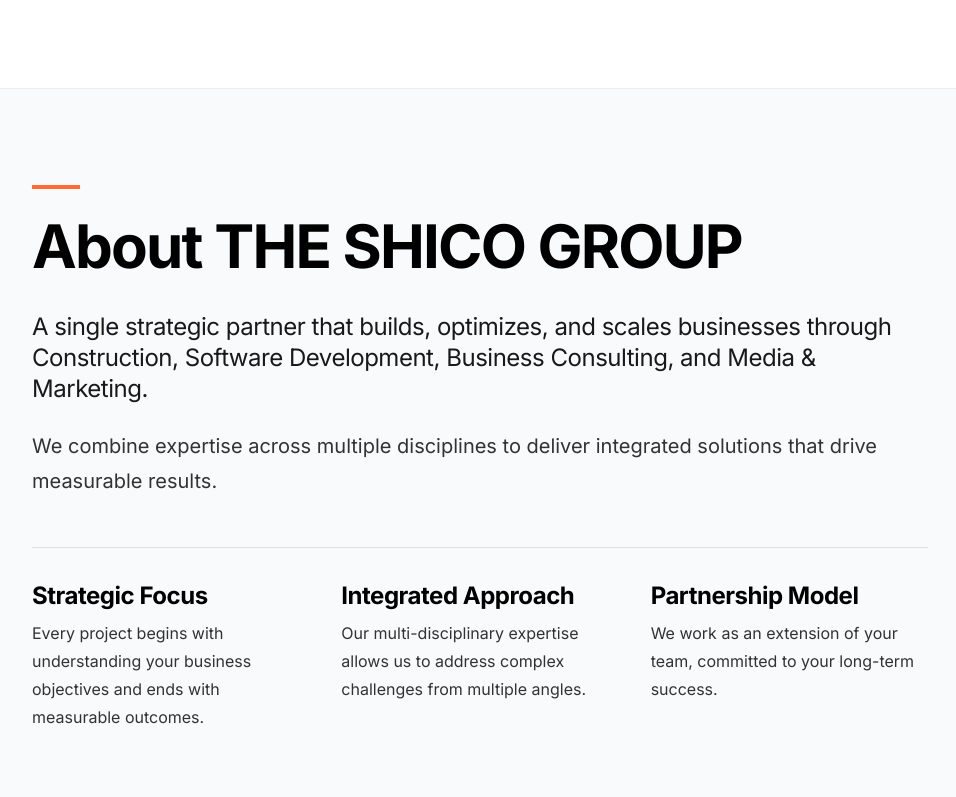
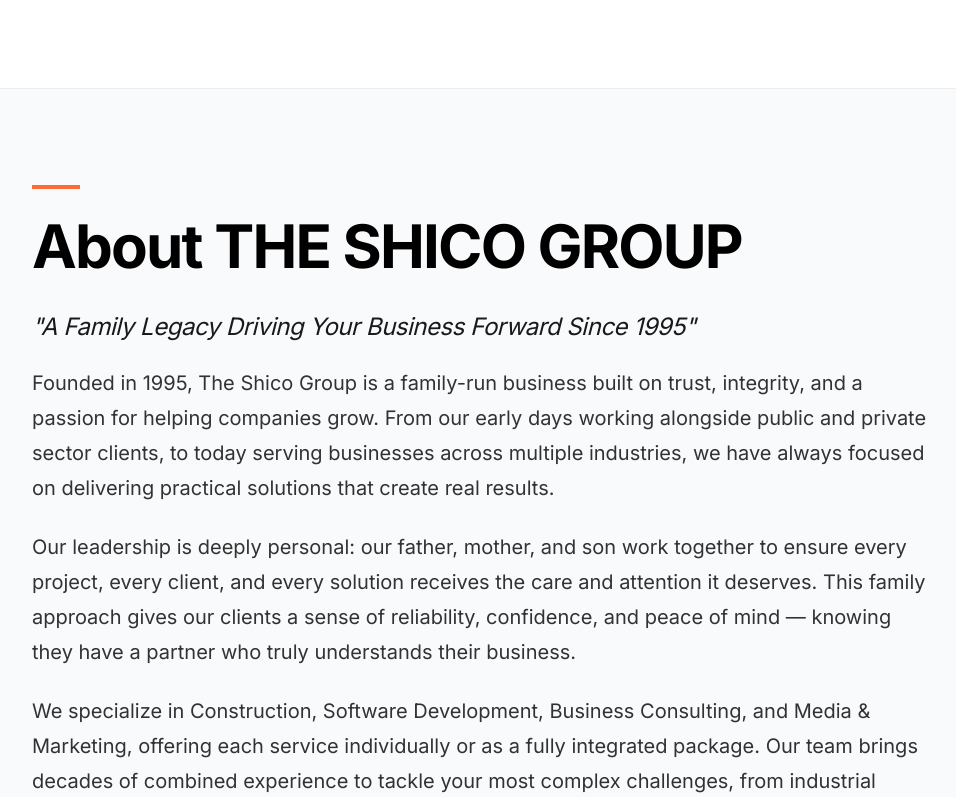
Before and after one commit to shef21/shico-group-website, a Next.js app: page / in a window 1280 px wide. Shown: the part 5706-6503 px from the top of the page, without its empty margins (0-956 px from the left). Built offline with nearby package versions, Linux system fonts and the light colour scheme.

Commit message:
Update About section content and add Media & Marketing video

```diff
--- a/components/About.tsx
+++ b/components/About.tsx
@@ -12,40 +12,26 @@
             About {brandName}
           </h2>
 
-          {/* Mission Statement */}
+          {/* Content */}
           <div className="mb-12">
-            <p className="text-xl sm:text-2xl text-black/90 leading-relaxed mb-6 text-left">
-              {positioningStatement}
+            <p className="text-xl sm:text-2xl text-black/90 leading-relaxed mb-6 text-left italic">
+              "A Family Legacy Driving Your Business Forward Since 1995"
+            </p>
+            <p className="text-lg sm:text-xl text-black/80 leading-relaxed mb-6 text-left">
+              Founded in 1995, The Shico Group is a family-run business built on trust, integrity, and a passion for helping companies grow. From our early days working alongside public and private sector clients, to today serving businesses across multiple industries, we have always focused on delivering practical solutions that create real results.
+            </p>
+            <p className="text-lg sm:text-xl text-black/80 leading-relaxed mb-6 text-left">
+              Our leadership is deeply personal: our father, mother, and son work together to ensure every project, every client, and every solution receives the care and attention it deserves. This family approach gives our clients a sense of reliability, confidence, and peace of mind — knowing they have a partner who truly understands their business.
+            </p>
+            <p className="text-lg sm:text-xl text-black/80 leading-relaxed mb-6 text-left">
+              We specialize in Construction, Software Development, Business Consulting, and Media & Marketing, offering each service individually or as a fully integrated package. Our team brings decades of combined experience to tackle your most complex challenges, from industrial construction projects and AI-powered software solutions to strategic business consulting and high-end media production.
+            </p>
+            <p className="text-lg sm:text-xl text-black/80 leading-relaxed mb-6 text-left">
+              At The Shico Group, we don't just provide services — we deliver ease of mind, efficient solutions, and lasting results. Our goal is to make running your business simpler, smarter, and more profitable, so you can focus on what truly matters.
             </p>
             <p className="text-lg sm:text-xl text-black/80 leading-relaxed text-left">
-              We combine expertise across multiple disciplines to deliver
-              integrated solutions that drive measurable results.
+              Experience the difference of a partner who cares as much about your success as you do — The Shico Group.
             </p>
-          </div>
-
-          {/* Credibility Statements */}
-          <div className="grid grid-cols-1 sm:grid-cols-3 gap-8 pt-8 border-t border-black/10">
-            <div>
-              <h3 className="text-2xl font-bold mb-2">Strategic Focus</h3>
-              <p className="text-base text-black/80">
-                Every project begins with understanding your business objectives
-                and ends with measurable outcomes.
-              </p>
-            </div>
-            <div>
-              <h3 className="text-2xl font-bold mb-2">Integrated Approach</h3>
-              <p className="text-base text-black/80">
-                Our multi-disciplinary expertise allows us to address complex
-                challenges from multiple angles.
-              </p>
-            </div>
-            <div>
-              <h3 className="text-2xl font-bold mb-2">Partnership Model</h3>
-              <p className="text-base text-black/80">
-                We work as an extension of your team, committed to your
-                long-term success.
-              </p>
-            </div>
           </div>
         </FadeIn>
       </div>
--- a/components/Services.tsx
+++ b/components/Services.tsx
@@ -143,6 +143,20 @@
     ],
     backgroundColor: "gray" as const,
     reverse: true,
+    visualPlaceholder: (
+      <div className="relative w-full aspect-[4/3] border border-black/10 rounded-sm overflow-hidden bg-black">
+        <video
+          autoPlay
+          muted
+          loop
+          playsInline
+          className="h-full w-full object-cover"
+        >
+          <source src="/mediavideo.mp4" type="video/mp4" />
+          Your browser does not support the video tag.
+        </video>
+      </div>
+    ),
   },
 ];
 
```
Also changed, not shown: 1 other file (tests, documents, lock files or other folders).
